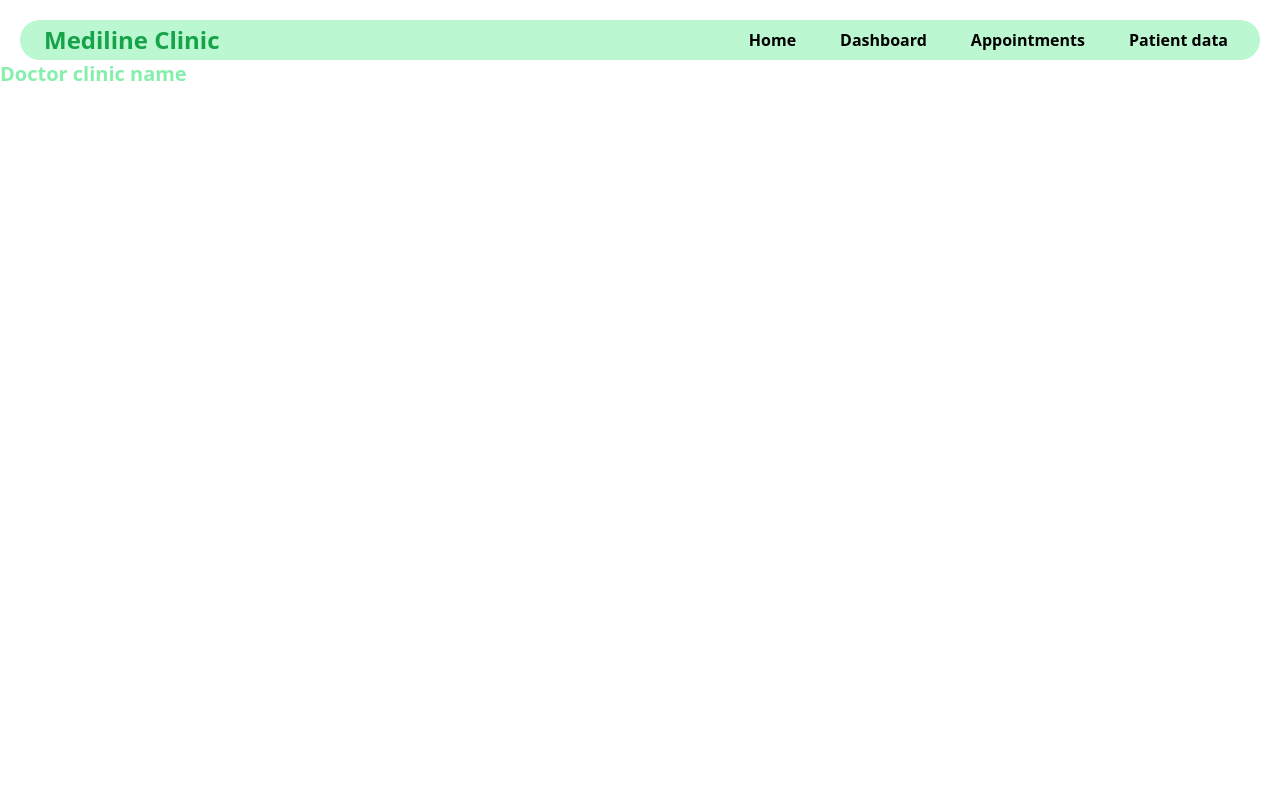
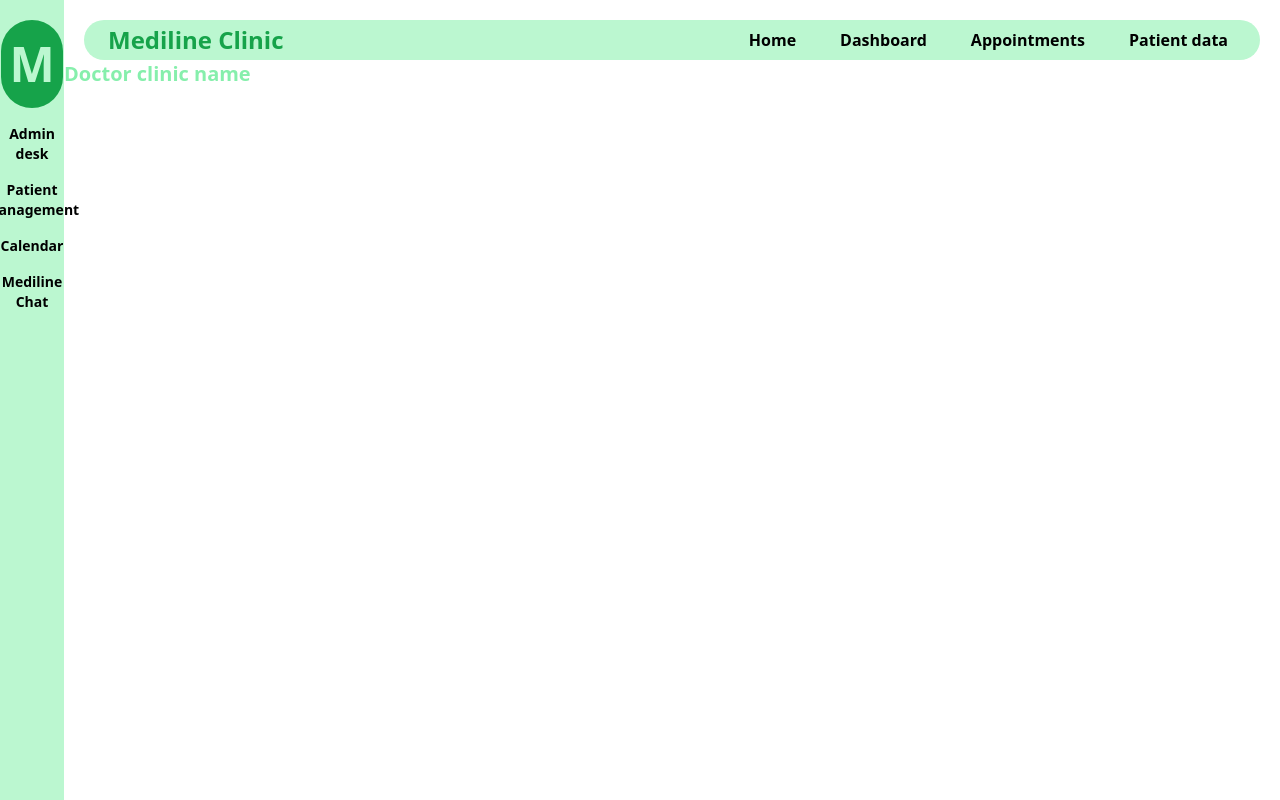
Before and after one commit to AMAY27/Mediline_frontend, a React (Vite) app in the folder mediline-frontend/: page /mediline/doctor/dashboard in a window 1280 px wide. Built offline with nearby package versions, Linux system fonts and the light colour scheme.

Commit message:
Base vertical nav bar setup

```diff
--- /dev/null
+++ b/mediline-frontend/src/Doctors/Components/BaseNav/BaseNav.tsx
@@ -0,0 +1,25 @@
+import React from 'react'
+
+const BaseNav = () => {
+  return (
+    <div className='flex flex-col items-center bg-green-200 pt-5 w-[5%] h-screen space-y-4 px-4'>
+        <div className='bg-green-600 font-bold rounded-full p-2 text-[3rem] font-bold flex items-center'>
+            <h2 className='text-green-200'>M</h2>
+        </div>
+        <div className='text-center text-sm break-words font-bold'>
+            <h2>Admin desk</h2>
+        </div>
+        <div className='text-center text-sm break-words font-bold'>
+            <h2>Patient management</h2>
+        </div>
+        <div className='text-center text-sm break-words font-bold'>
+            <h2>Calendar</h2>
+        </div>
+        <div className='text-center text-sm break-words font-bold'>
+            <h2>Mediline Chat</h2>
+        </div>
+    </div>
+  )
+}
+
+export default BaseNav
--- a/mediline-frontend/src/Doctors/Dashboard/Dashboard.tsx
+++ b/mediline-frontend/src/Doctors/Dashboard/Dashboard.tsx
@@ -1,14 +1,18 @@
 import React from 'react'
 import Navbar from '../Components/Navbar/Navbar'
+import BaseNav from '../Components/BaseNav/BaseNav'
 
 const Dashboard = () => {
   return (
-    <>
-        <Navbar/>
-        <div className='font-bold text-green-300 text-xl'>
-            Doctor clinic name
+    <div className='flex'>
+        <BaseNav/>
+        <div className='w-full'>
+            <Navbar/>
+            <div className='font-bold text-green-300 text-xl'>
+                Doctor clinic name
+            </div>
         </div>
-    </>
+    </div>
   )
 }
 
```
